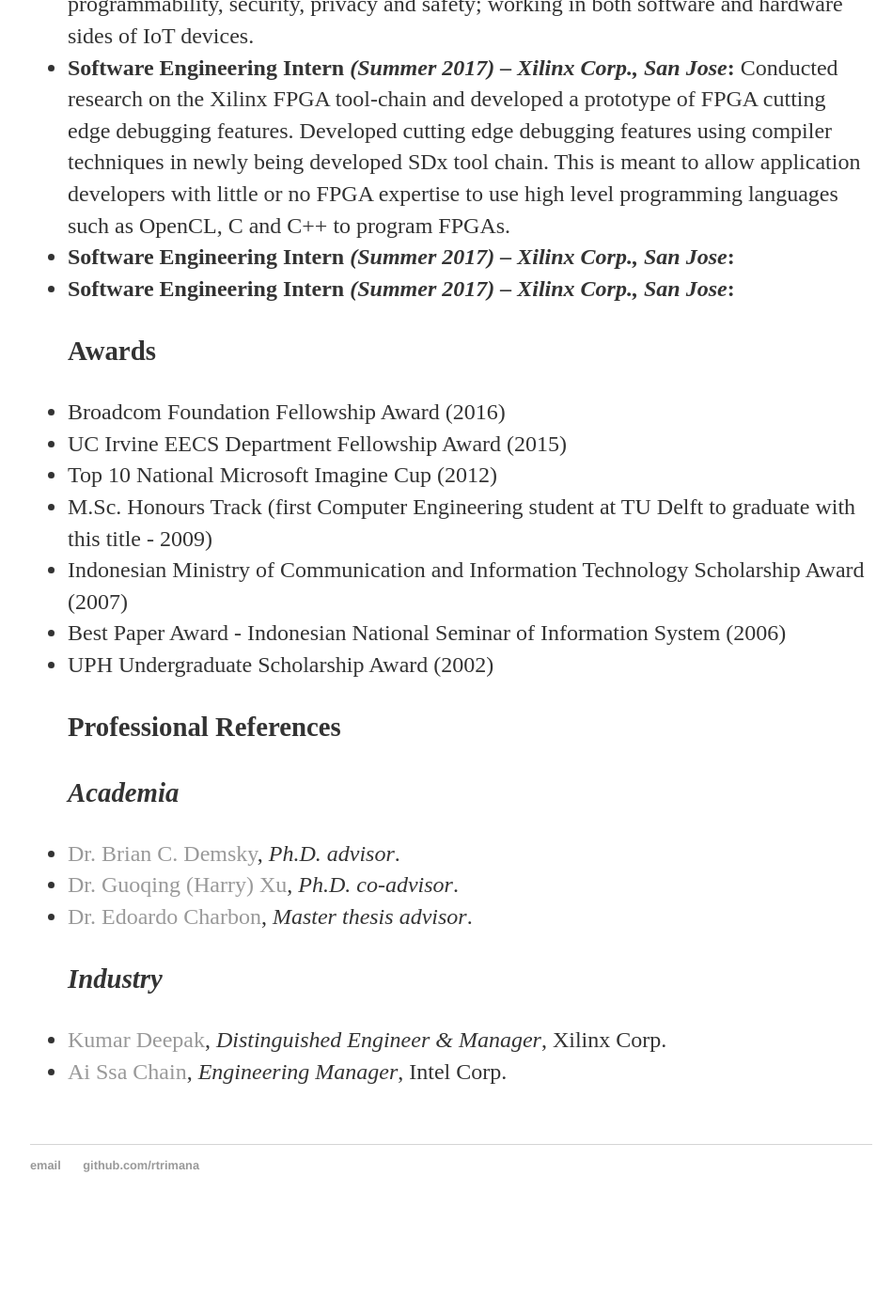
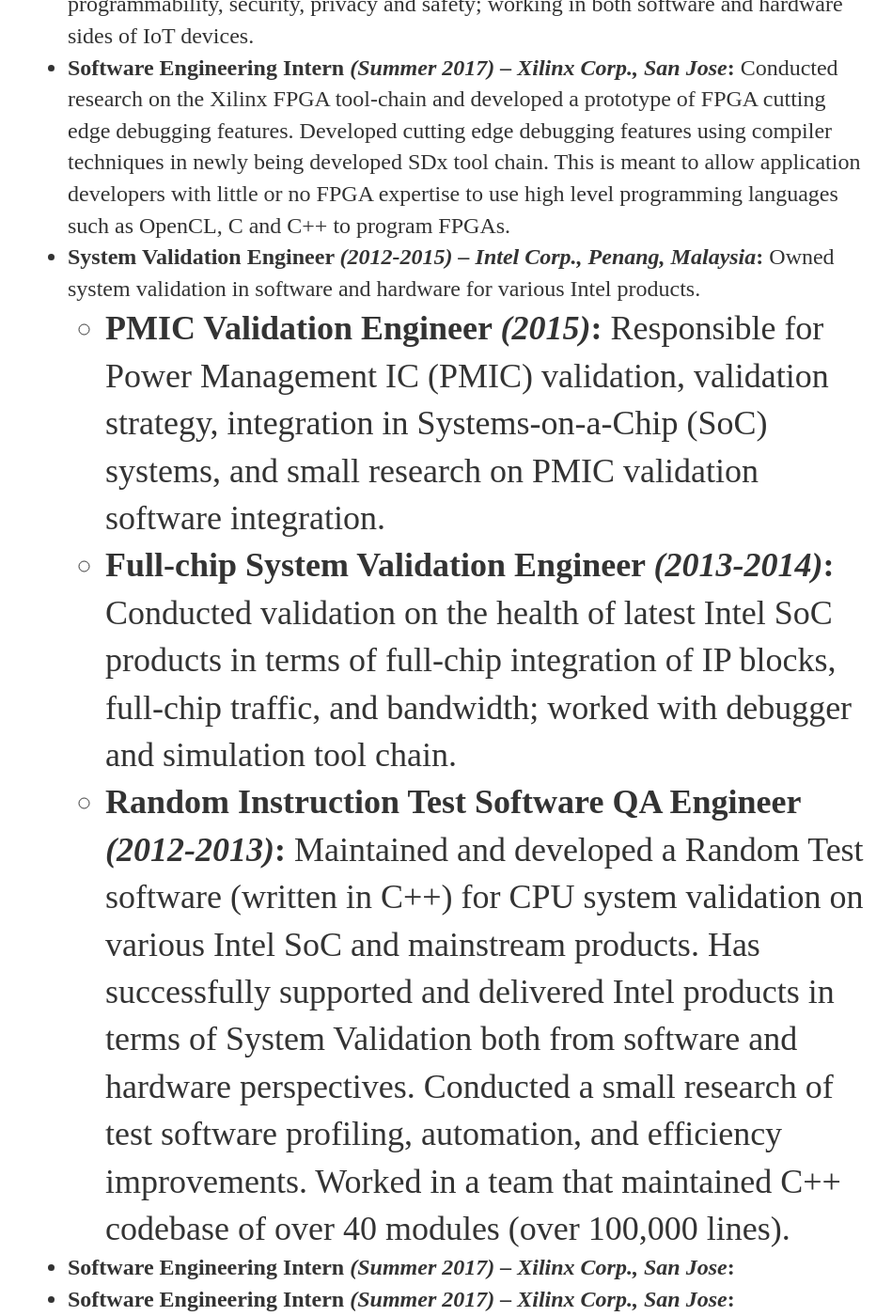
Before and after one commit to rtrimana/rahmaditrimananda.github.io, a Jekyll site: the page built from cv/index.html, in a window 1280 px wide and 1400 px high, scrolled down 558 px. Shown: the whole window at 94% size, without its empty margins (160-1109 px from the left). Built offline with Jekyll 4.4.1, drawn with Linux system fonts in a browser that asks for light colours; before the commit the page ends 1867 px from its top, so only the background shows below that.

Commit message:
Update index.html

```diff
--- a/cv/index.html
+++ b/cv/index.html
@@ -21,6 +21,13 @@
 			<p><strong>Roles</strong></p>
 			<li><strong>Graduate Student Researcher <em>(2015-2020) – University of California, Irvine</em>:</strong> Working on research projects that focus on software infrastructure, systems, and compiler development for smart home devices, mobile, and cloud applications programmability, security, privacy and safety; working in both software and hardware sides of IoT devices.</li>
 			<li><strong>Software Engineering Intern <em>(Summer 2017) – Xilinx Corp., San Jose</em>:</strong> Conducted research on the Xilinx FPGA tool-chain and developed a prototype of FPGA cutting edge debugging features. Developed cutting edge debugging features using compiler techniques in newly being developed SDx tool chain. This is meant to allow application developers with little or no FPGA expertise to use high level programming languages such as OpenCL, C and C++ to program FPGAs.</li>
+			<li><strong>System Validation Engineer <em>(2012-2015) – Intel Corp., Penang, Malaysia</em>:</strong> Owned system validation in software and hardware for various Intel products.</li>
+			<ul class="subroles">
+				<li><strong>PMIC Validation Engineer <em>(2015)</em>:</strong> Responsible for Power Management IC (PMIC) validation, validation strategy, integration in Systems-on-a-Chip (SoC) systems, and small research on PMIC validation software integration.</li>
+				<li><strong>Full-chip System Validation Engineer <em>(2013-2014)</em>:</strong> Conducted validation on the health of latest Intel SoC products in terms of full-chip integration of IP blocks, full-chip traffic, and bandwidth; worked with debugger and simulation tool chain.</li>
+				<li><strong>Random Instruction Test Software QA Engineer <em>(2012-2013)</em>:</strong> Maintained and developed a Random Test software (written in C++) for CPU system validation on various Intel SoC and mainstream products. Has successfully supported and delivered Intel products in terms of System Validation both from software and hardware perspectives. Conducted a small research of test software profiling, automation, and efficiency improvements. Worked in a team that maintained C++ codebase of over 40 modules (over 100,000 lines).</li>
+			</ul>
+			<li><strong>Software Engineering Intern <em>(Summer 2017) – Xilinx Corp., San Jose</em>:</strong></li>
 			<li><strong>Software Engineering Intern <em>(Summer 2017) – Xilinx Corp., San Jose</em>:</strong></li>
 			<li><strong>Software Engineering Intern <em>(Summer 2017) – Xilinx Corp., San Jose</em>:</strong></li>
 			</ul>
```
